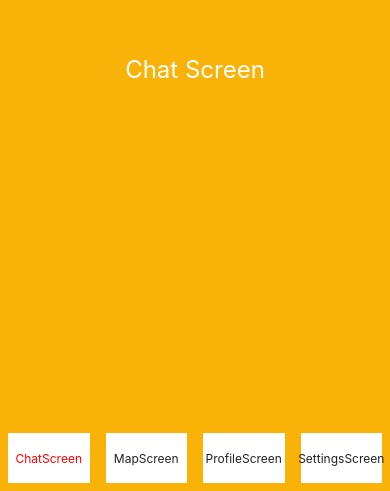
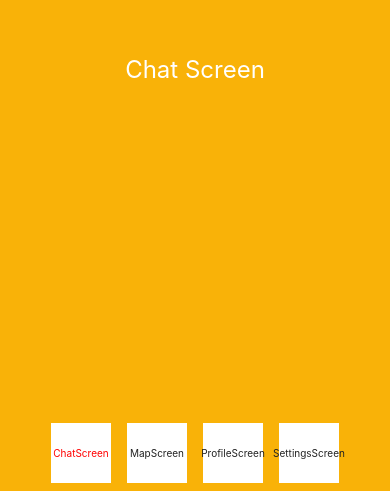
Before and after one commit to hernandezmarquina/TabNavigationCustom, a React Native app: screen / in a window 390 px wide. Shown: the part 353-844 px from the top of the page. Built offline with nearby package versions, Linux system fonts and the light colour scheme.

Commit message:
Add custom style to tabBar

```diff
--- a/src/screens/components/CustomTabBar.tsx
+++ b/src/screens/components/CustomTabBar.tsx
@@ -40,6 +40,7 @@ const CustomTabBar = (props: BottomTabBarProps) => {
 const styles = StyleSheet.create({
   tabsContainer: {
     flexDirection: 'row',
+    justifyContent: 'center',
     backgroundColor: 'transparent',
     position: 'absolute',
     left: 0,
@@ -47,15 +48,15 @@ const styles = StyleSheet.create({
     bottom: 8,
   },
   tabContainer: {
-    flex: 1,
-    height: 50,
+    height: 60,
+    width: 60,
     justifyContent: 'center',
     alignItems: 'center',
     backgroundColor: 'white',
     marginHorizontal: 8,
   },
   tabText: {
-    fontSize: 12,
+    fontSize: 10,
   },
 });
 
```
